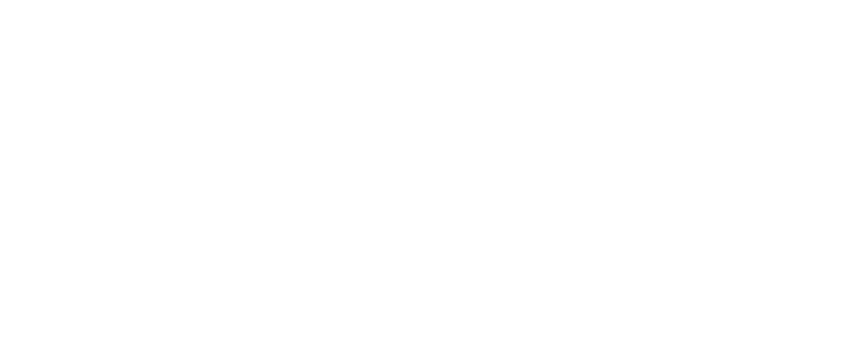
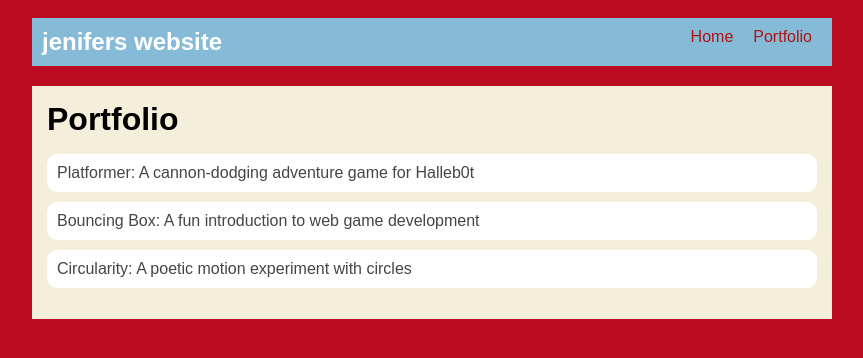
Before and after one commit to jeniferrodr1/jeniferrodr1.github.io, a plain HTML site: page portfolio.html in a window 1280 px wide. Shown: the whole page, without its empty margins (208-1071 px from the left). Drawn offline with Linux system fonts and the light colour scheme.

```diff
--- a/portfolio.html
+++ b/portfolio.html
@@ -0,0 +1,41 @@
+<!DOCTYPE html>
+<html>
+  <head>
+    <title>jenifers website</title>
+    <link rel="stylesheet" href="style.css" />
+  </head>
+
+  <body>
+    <!-- All content goes here -->
+    <div id="all-contents">
+       <nav>
+<h1>jenifers website</h1>
+  <ul id="nav-ul">
+    <li class="nav-li">
+      <a href="index.html">Home</a>
+    </li>
+    <li class="nav-li">
+      <a href="portfolio.html">Portfolio</a>
+    </li>
+  </ul>
+  </nav>
+
+  <main>
+ <div class="content">
+    <h1>Portfolio</h1>
+    <ul id="portfolio">
+<li>
+  <a href="fsd-projects/platformer/">Platformer: A cannon-dodging adventure game for Halleb0t</a>
+</li>
+<li>
+  <a href="fsd-projects/bouncing-box/">Bouncing Box: A fun introduction to web game development</a>
+</li>
+<li>
+  <a href="fsd-projects/circularity/">Circularity: A poetic motion experiment with circles</a>
+</li>
+    </ul>
+  </div>
+  </main>
+    </div>
+  </body>
+</html>
--- a/style.css
+++ b/style.css
@@ -75,3 +75,29 @@
 h2, h3 {
     margin: 0px;
 }
+
+/* Portfolio styles */
+.content h1 {
+  color: black;
+}
+
+#portfolio {
+  list-style-type: none;
+  padding-left: 0;
+}
+
+#portfolio li {
+  background: #fff;
+  padding: 10px;
+  border-radius: 10px;
+  margin-bottom: 10px;
+}
+
+#portfolio li:hover {
+  background: #eee;
+}
+
+#portfolio a {
+  text-decoration: none;
+  color: #454545;
+}
```
Also changed, not shown: fsd-projects/platformer/platformer.js (+12 -1 lines), index.html (+1 -1 lines).
